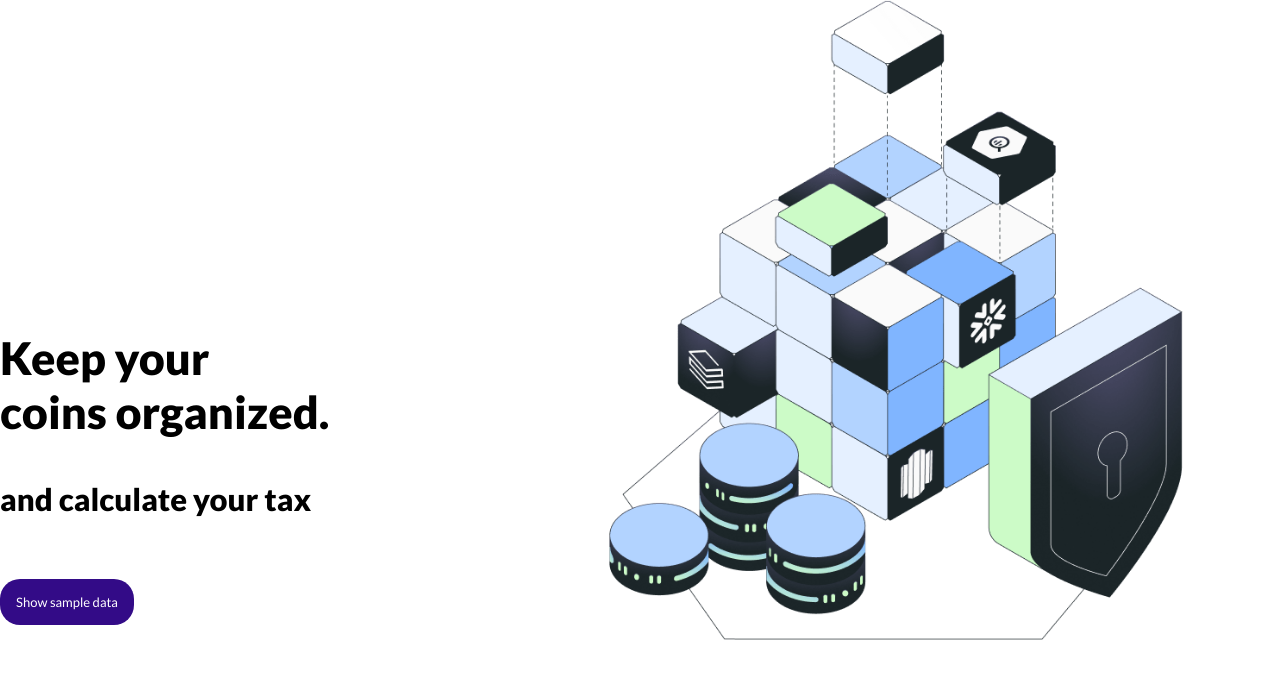
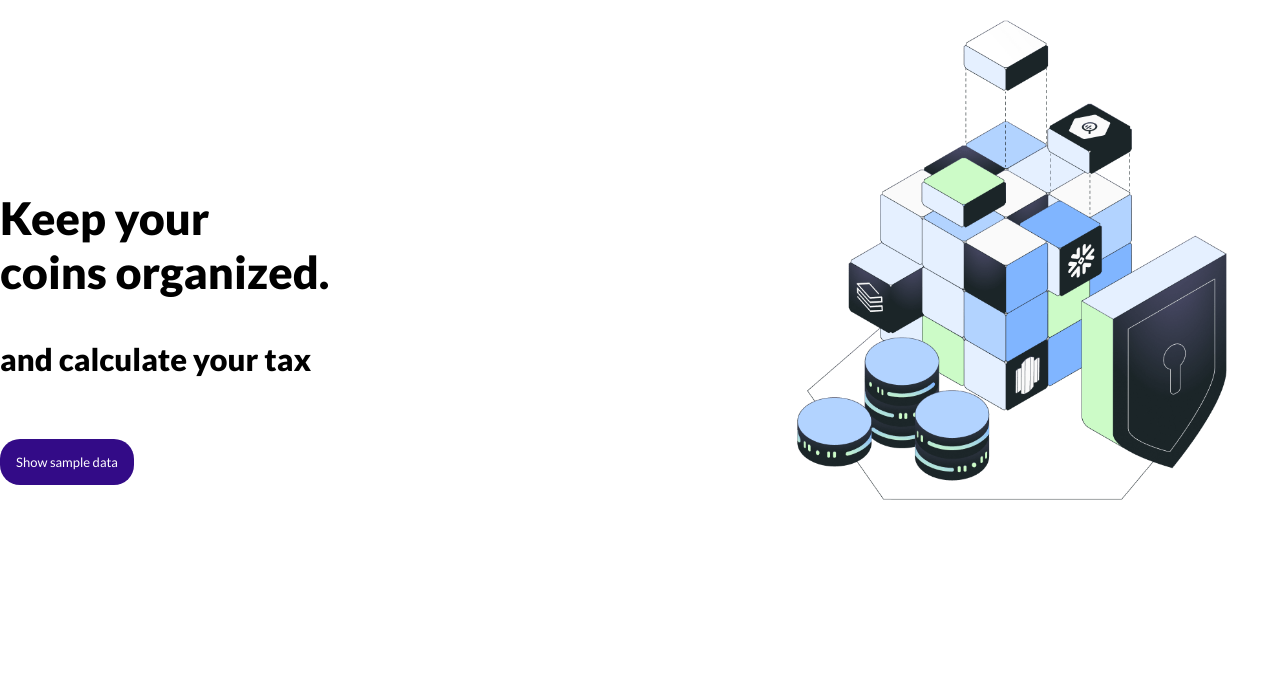
Before and after one commit to arturaffek/coinsapp, a React (Create React App) app in the folder front/: page / in a window 1280 px wide. Shown: the top 678 px of the page. Built offline with nearby package versions, Linux system fonts and the light colour scheme; no server answers.

Commit message:
css change

```diff
--- a/front/src/App.css
+++ b/front/src/App.css
@@ -52,16 +52,19 @@ input {
 }
 
 .hero {
+
+  max-height: 80vh;
+  height: 60vh;
+  background-size: contain;
+}
+.hero .row {
   background-image: url('./imgs/data.png');
   background-repeat: no-repeat;
   background-position: 100% 0px;
-  height: 80vh;
+  height: 100%;
   background-size: contain;
-}
-.hero .row {
-  margin: auto;
-  height: 100%;
   justify-content: flex-start;
+  margin: 20px auto;
   align-items: flex-end;
 }
 
```
